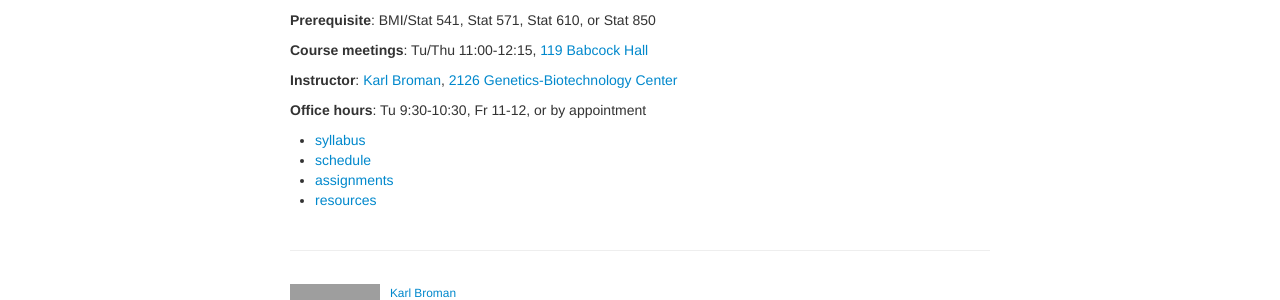
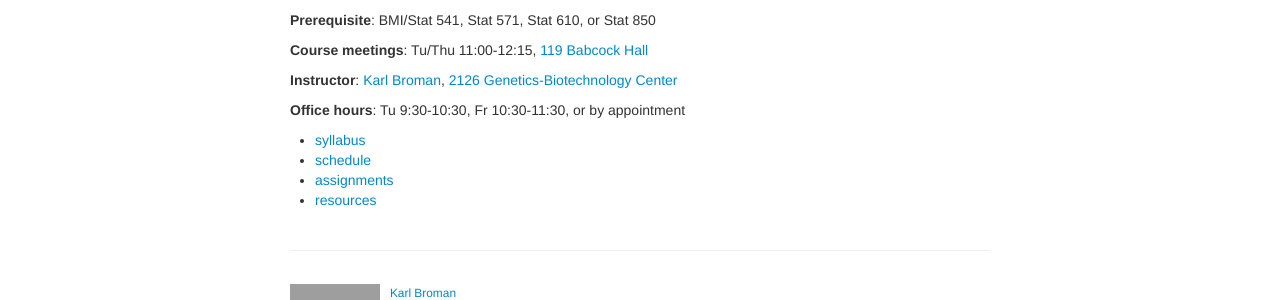
Before and after one commit to kbroman/AdvData, a Jekyll site: the page built from index.md, in a window 1280 px wide. Shown: the part 272-572 px from the top of the page. Built offline with Jekyll 4.4.1, drawn with Linux system fonts in a browser that asks for light colours; grey boxes are pictures that could not be loaded.

Commit message:
Change Friday office hours

```diff
--- a/index.md
+++ b/index.md
@@ -21,7 +21,7 @@ project-based homework assignments.
 **Instructor**: [Karl Broman](https://kbroman.org),
 [2126 Genetics-Biotechnology Center](https://map.wisc.edu/s/2tie3nen)
 
-**Office hours**: Tu 9:30-10:30, Fr 11-12, or by appointment
+**Office hours**: Tu 9:30-10:30, Fr 10:30-11:30, or by appointment
 
 - [syllabus](syllabus.html)
 - [schedule](schedule.html)
```
